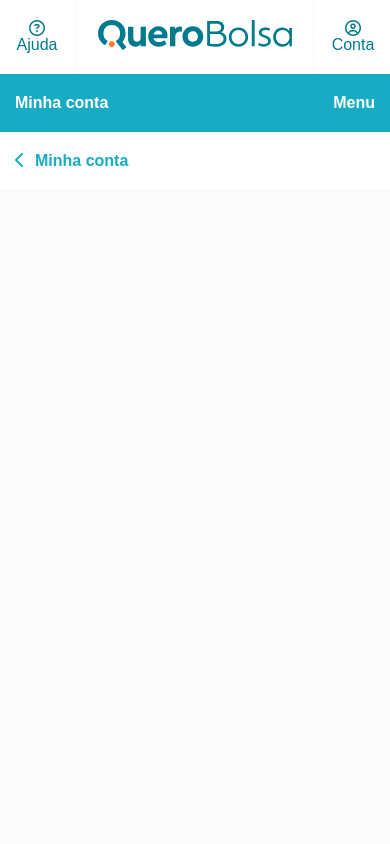
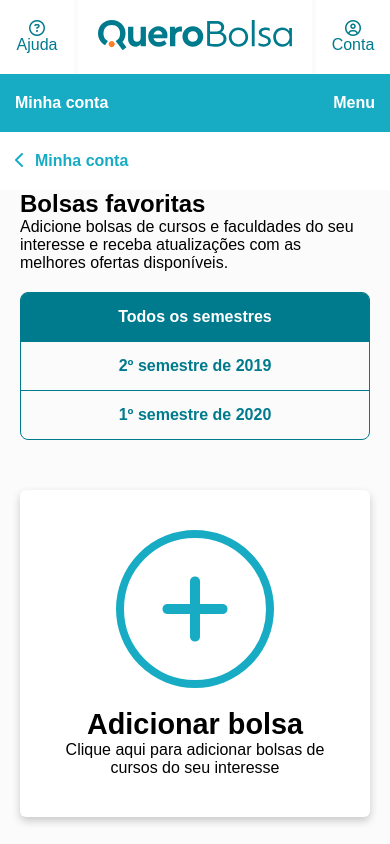
Before and after one commit to RodrigoGabrielRB/BolsaFavorite, a Vue app in the folder front-end/: page / in a window 390 px wide. Shown: the top 844 px of the page. Built offline with nearby package versions, Linux system fonts and the light colour scheme.

Commit message:
feat: content in mobile

```diff
--- a/front-end/src/App.vue
+++ b/front-end/src/App.vue
@@ -3,6 +3,8 @@
     <Header/>
     <Menu/>
     <Navigator/>
+    <Content/>
+    <Footer/>
   </div>
 </template>
 
@@ -11,11 +13,13 @@
 import Header from "./components/Header.vue";
 import Menu from "./components/Menu.vue";
 import Navigator from "./components/Navigator.vue";
+import Content from "./components/Content.vue";
+import Footer from "./components/Footer.vue";
 
 export default {
   name: "App",
   components: {
-    Header, Menu, Navigator,
+    Header, Menu, Footer, Navigator, Content,
   },
 };
 </script>
--- /dev/null
+++ b/front-end/src/components/Content.vue
@@ -0,0 +1,110 @@
+<template>
+  <div class="container">
+      <div class="container__title">
+          <h2>Bolsas favoritas</h2>
+          <p>Adicione bolsas de cursos e faculdades do seu interesse e receba atualizações com as melhores ofertas disponíveis.</p>
+      </div>
+      <div class="container__filter">
+          <ul>
+              <li v-for="item in headerSemestre" :key="item.id" :class="{ active : item.isActive}" @click="active(item)">{{item.name}}</li>
+          </ul>
+      </div>
+      <div class="container__containerCards">
+          <div class="container__containerCards__card">
+            <div class="container__containerCards__card__plusCircle"><i class="fas fa-plus"></i></div>
+            <p class="container__containerCards__card__title">Adicionar bolsa</p>
+            <p class="container__containerCards__card__label">Clique aqui para adicionar bolsas de cursos do seu interesse</p>
+          </div>
+          <div class="container__containerCards__card">
+            <div class="container__containerCards__card__plusCircle"><i class="fas fa-plus"></i></div>
+            <p class="container__containerCards__card__title">Adicionar bolsa</p>
+            <p class="container__containerCards__card__label">Clique aqui para adicionar bolsas de cursos do seu interesse</p>
+          </div>
+      </div>
+  </div>
+</template>
+
+<script>
+export default {
+    data: () => ({
+        headerSemestre: [
+            {id: 1, name: "Todos os semestres", isActive: true},
+            {id: 2, name: "2º semestre de 2019", isActive: false},
+            {id: 3, name: "1º semestre de 2020", isActive: false},
+        ]
+    }),
+    methods: {
+        active(item){
+            this.desactiveAll();
+            item.isActive = true;
+        },
+        desactiveAll(){
+            this.headerSemestre.forEach( item => item.isActive = false)
+        }
+    }
+}
+</script>
+
+<style lang="scss" scoped>
+.container{
+    padding: 0px 20px;
+    &__filter{
+        margin-top: 20px;
+        ul{
+            border: 1px solid #007A8D;
+            border-radius: 8px;
+            list-style-type: none;
+            li:first-child{
+                border-radius: 6px 6px 0px 0px;
+            }
+            li{
+                padding: 15px ;
+                text-align: center;
+                border-bottom: 1px solid #007A8D;
+                font-weight: bolder;
+                color: #007A8D;
+            }
+            li:last-child{
+                border-bottom:none;
+            }
+            .active{
+                background-color: #007A8D;
+                color: white;
+            }
+        }
+    }
+    &__containerCards{
+        width:100%;
+        display: flex;
+        flex-direction: column;
+        margin-top: 30px;
+        &__card{
+            margin: 20px 0px;
+            background-color:white;
+            box-shadow: 0px 4px 8px 0px rgba(0,0, 0, .2);
+            width: 100%;
+            text-align: center;
+            border-radius:6px;
+            padding: 40px;
+            &__plusCircle{
+                color:#18acc4;
+                width:158px;
+                height: 158px;
+                padding: 28px 22px;
+                margin: 0px auto;
+                font-size:80px;
+                border:8px solid #18acc4;
+                border-radius:50%;
+            }
+            &__title{
+                margin: 20px 0 0 0;
+                font-size:1.8em;
+                font-weight: bold;
+            }
+            &__label{
+                font-size:1em;
+            }
+        }
+    }
+}
+</style>
```
